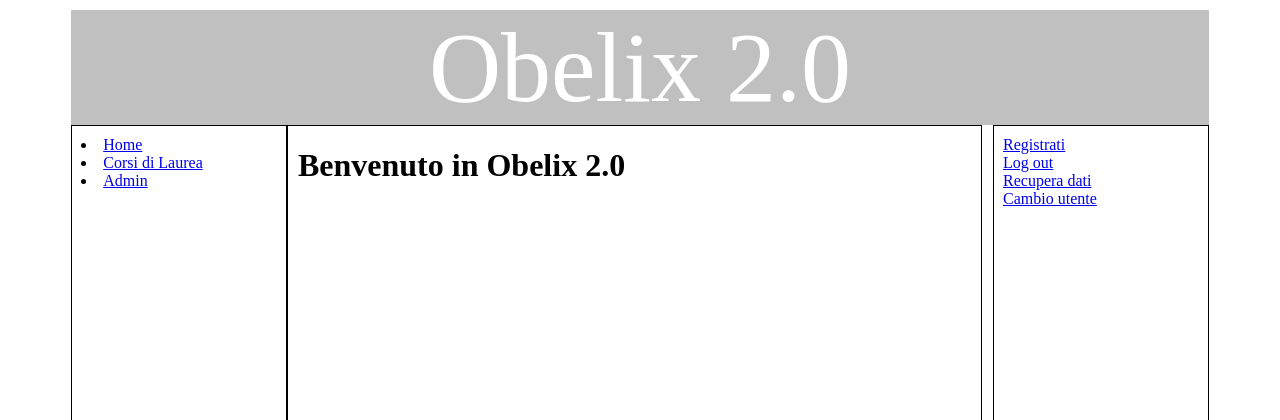
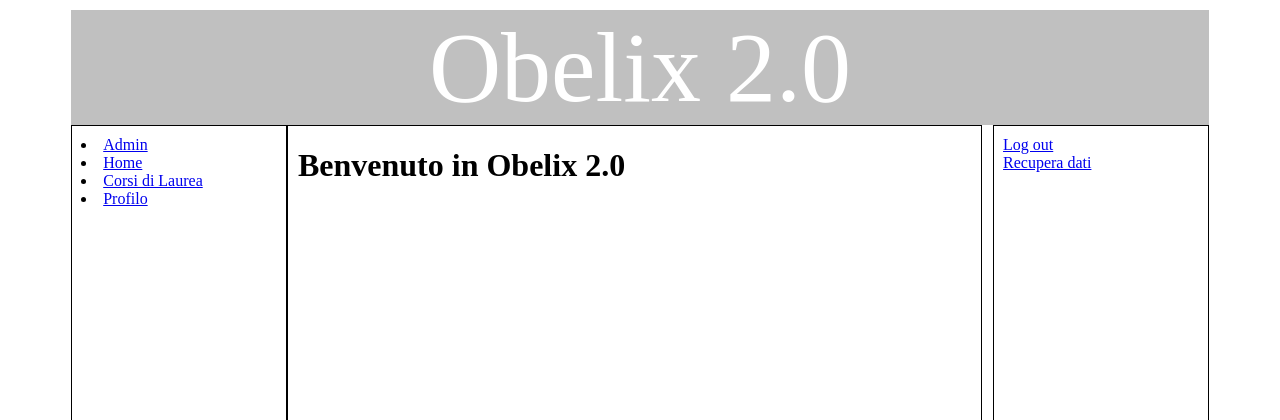
Before and after one commit to Euly/django, a Django app: page /home/ in a window 1280 px wide. Shown: the top 420 px of the page. Run offline with Django 3.2, Linux system fonts and the light colour scheme; parts of the project's set-up code (start-up, migrations or seed data) failed here and were passed over.

Commit message:
Risolto bug dispense se cambiato username / Sistemate puttanate / Raffinatezze

```diff
--- a/obelix/dispense/models.py
+++ b/obelix/dispense/models.py
@@ -43,7 +43,7 @@ class Dispensa(models.Model):
 	mi_piace = models.PositiveIntegerField(default=0)
 	non_mi_piace = models.PositiveIntegerField(default=0)
 	insegnamento = models.ForeignKey(Insegnamento)
-	utente = models.CharField(max_length=30)
+	utente = models.IntegerField()
 
 	def __unicode__(self):
 		return self.titolo
--- a/obelix/dispense/templates/aggiungi_dispensa.html
+++ b/obelix/dispense/templates/aggiungi_dispensa.html
@@ -2,7 +2,7 @@
 
 {% block sidebar %}
 <ul>
-    <li><a href="/cdl/all">Cancel</a></li>
+    <li><a href="/cdl/all">Cancella</a></li>
 </ul>
 {% endblock %}
 
@@ -32,5 +32,5 @@
 {% endblock %}
 
 {% block sidebar-right %}
-	<a href="/accounts/logout/">Sign out</a>
+	<a href="/accounts/logout/">Log out</a>
 {% endblock %}
--- a/obelix/dispense/templates/dettaglio_insegnamento.html
+++ b/obelix/dispense/templates/dettaglio_insegnamento.html
@@ -18,7 +18,7 @@
 				<td width="30%"><b>Nome file:</b></td>
 				<td width="30%"><a href="/cdl/{{titolo_cdl}}/{{titolo_ins}}/{{d.documento}}" download="{{d.documento}}">{{d.titolo}}</a>
 				<td width = "40%">
-					{% if d.utente == request.user.username %}
+					{% if d.utente == request.user.id %}
 						<form action="/cdl/{{titolo_cdl}}/{{titolo_ins}}/cancella/{{d.id}}">
 							<button type="submit">Cancella</button>
 						</form>
--- a/obelix/dispense/views.py
+++ b/obelix/dispense/views.py
@@ -59,7 +59,7 @@ def aggiungi_dispensa(request, titolo_cdl, titolo_ins):
 										data_pub=timezone.now(),
 										insegnamento=materia,
 										documento=documento_html,
-										utente=request.user.username)
+										utente=request.user.id)
 
 			messages.add_message(request, messages.SUCCESS, "Aggiunta riuscita")
 			return HttpResponseRedirect('/cdl/%s/%s' %(corso_ins.titolo, materia.titolo))
--- a/obelix/obelix/views.py
+++ b/obelix/obelix/views.py
@@ -14,6 +14,7 @@ import hashlib, datetime, random
 from django.contrib.auth.models import User
 from django.contrib.auth.decorators import login_required
 from obelix.settings import EMAIL_HOST_USER
+from dispense.models import Dispensa
 
 def home(request):
 	return render_to_response('home.html')
@@ -174,7 +175,7 @@ def profilo_utente(request):
 	#io voglio tutte le dispense corrispondenti a quell' utente
 	#da modificare modello dispense
 
-	utente = request.user.username
+	utente = request.user.id
 
 	pubblicazioni = []
 
--- a/obelix/templates/base.html
+++ b/obelix/templates/base.html
@@ -67,11 +67,10 @@
 
 				<div id="sidebar">
 					{% block sidebar %}
-
+						<li><a href="/admin/">Admin</a></li>
 						<li><a href="/home/">Home</a></li>
 						<li><a href="/cdl/all/">Corsi di Laurea</a></li>
-						<li><a href="/admin/">Admin</a></li>
-
+						<li><a href="/accounts/profilo_utente">Profilo</a></li>
 					{% endblock %}
 				</div>
 
--- a/obelix/templates/home.html
+++ b/obelix/templates/home.html
@@ -5,16 +5,18 @@
 {% endblock %}
 
 {% block sidebar-right %}
-	<a href="/accounts/register/">Registrati</a>
-	<br>
+	{% if user.is_authenticated%}
+		<a href="/accounts/register/">Registrati</a>
+		<br>
+	{% endif %}
 	{% if user.is_anonymous  %}
 		<a href="/accounts/login/">Log in</a>
+		<br>
 	{% else %}
 		<a href="/accounts/logout/">Log out</a>
 		<br>
 	{% endif %}
-
 	<a href="/accounts/resetta_password/">Recupera dati</a>
 	<br>
-	<a href="/accounts/cambio_username/">Cambio utente</a>
+
 {% endblock %}
--- a/obelix/templates/not_active.html
+++ b/obelix/templates/not_active.html
@@ -9,7 +9,7 @@
 {% endblock %}
 
 {% block sidebar-right %}
-	<a href="/accounts/logout/">Sign out</a>
+	<a href="/accounts/logout/">Log out</a>
 	<br>
 	<a href="/accounts/resetta_password/">Recupera dati</a>
 {% endblock %}
--- a/obelix/templates/nuova_attivazione.html
+++ b/obelix/templates/nuova_attivazione.html
@@ -8,7 +8,7 @@
 {% endblock %}
 
 {% block sidebar-right %}
-	<a href="/accounts/logout/">Sign out</a>
+	<a href="/accounts/logout/">Log out</a>
 	<br>
 	<a href="/accounts/resetta_password/">Recupera dati</a>
 {% endblock %}
--- a/obelix/templates/profilo_utente.html
+++ b/obelix/templates/profilo_utente.html
@@ -43,6 +43,6 @@
 {% block sidebar-right %}
 	<a href="/accounts/cambio_username/">Cambio Username</a>
 	<br>
-	<a href="/accounts/logout/">Sign out</a>
+	<a href="/accounts/logout/">Log out</a>
 	<br>
 {% endblock %}
--- a/obelix/templates/register_success.html
+++ b/obelix/templates/register_success.html
@@ -8,7 +8,7 @@
 {% endblock %}
 
 {% block sidebar-right %}
-	<a href="/accounts/login/">Sign in</a>
+	<a href="/accounts/login/">Log in</a>
 	<br>
 	<a href="/accounts/resetta_password/">Recupera dati</a>
 {% endblock %}
```
Also changed, not shown: 7 other files.
